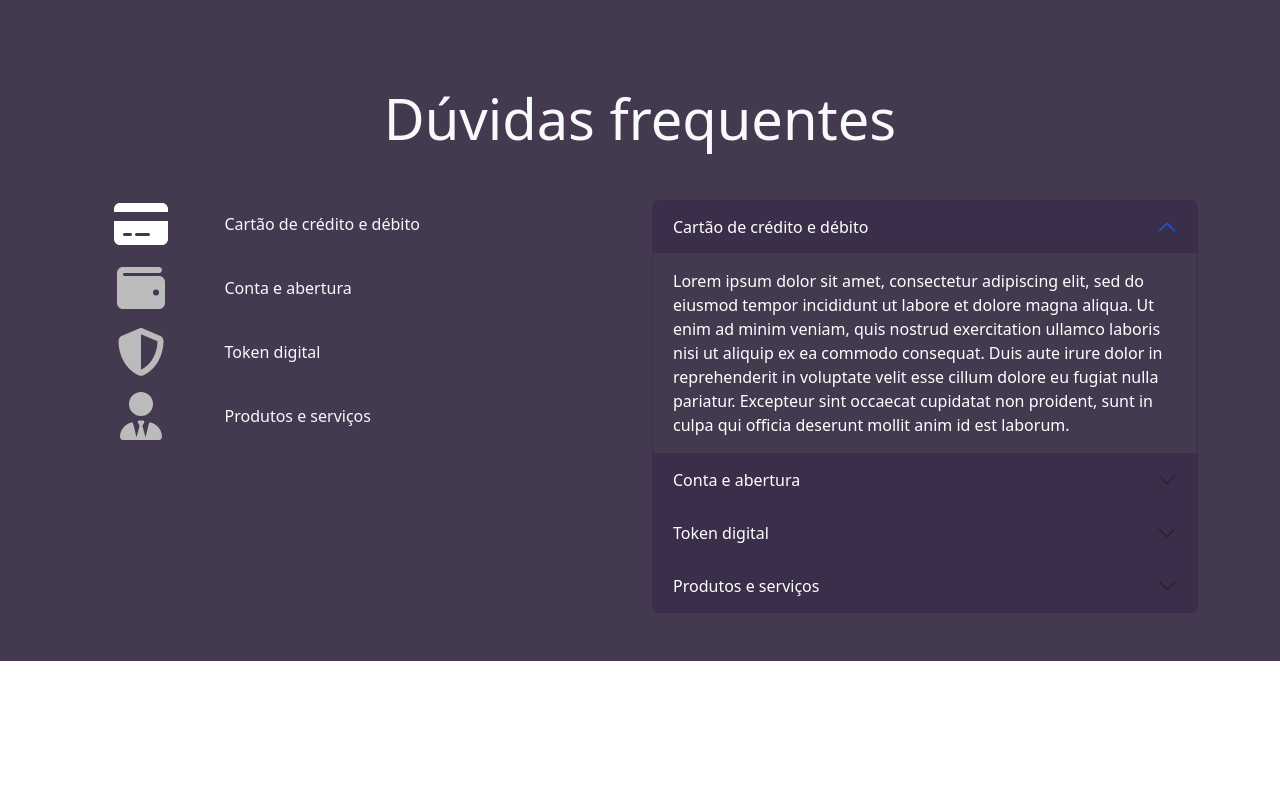
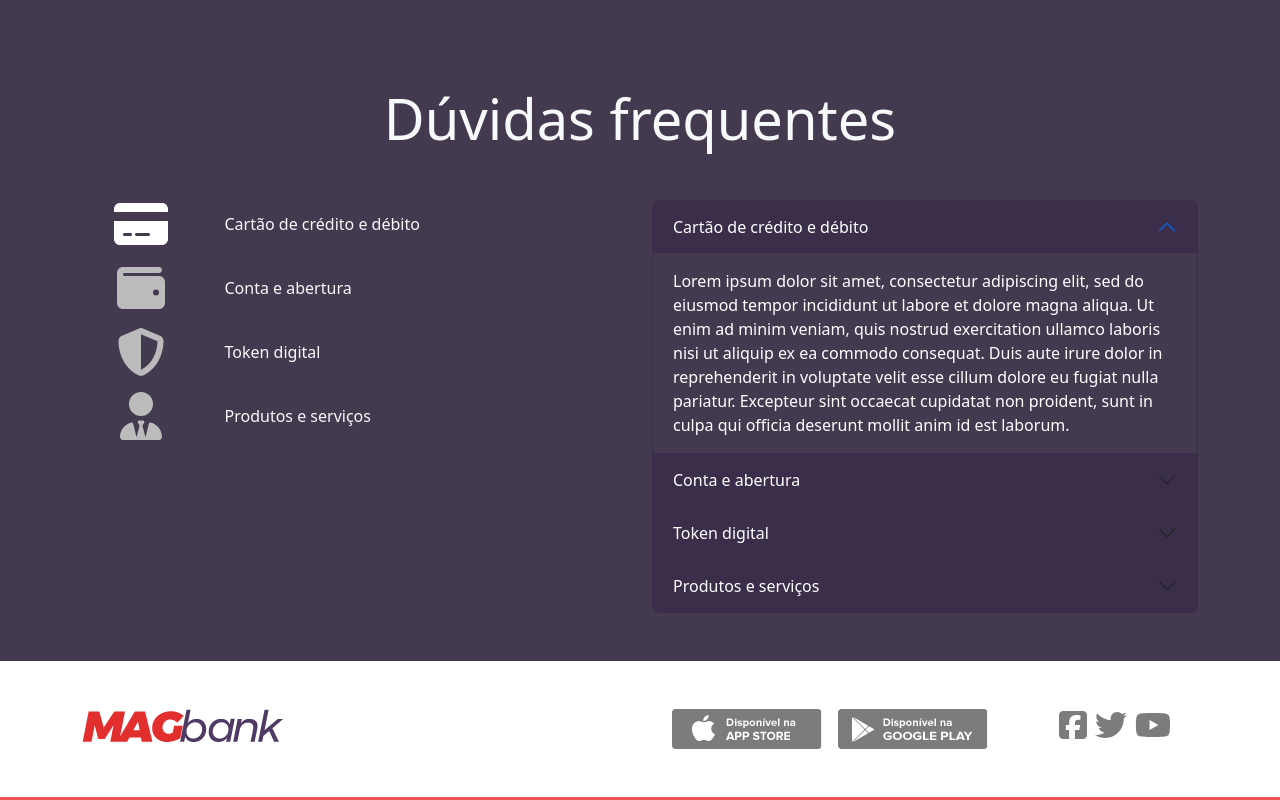
Before and after one commit to Felippeks/magbank, a React (Create React App) app: page / in a window 1280 px wide. Shown: the part 2259-3059 px from the top of the page. Before the commit the page ends 2920 px from the top, so only its background shows below. Built offline with nearby package versions, Linux system fonts and the light colour scheme.

Commit message:
criação footer e aplicação do modal

```diff
--- a/src/App.js
+++ b/src/App.js
@@ -7,21 +7,28 @@ import CardList from './components/CardList';
 import posts from './data/posts';
 import Institutional from './components/Institutional';
 import Fac from './components/Fac';
+import AccountModal from './components/AccountModal'
+import Footer from './components/Footer';
+import { useState } from 'react';
 
 
 
 
 
 function App() {
+  const [ShowModal, setSetShowModal] = useState(false);
+
   return (
     <div className="App">
-      <Navbar/>
-      <Hero/>
+      <Navbar handleCreateAccount={() => setSetShowModal(true)}/>
+      <Hero handleCreateAccount={() => setSetShowModal(true)}/>
       <CreditCard/>
       <CardList posts={posts}/>
-      <CenteredButton/>
+      <CenteredButton handleCreateAccount={() => setSetShowModal(true)}/>
       <Institutional/>
       <Fac/>
+      <AccountModal show={ShowModal} handleClose={() => setSetShowModal(false)}/>
+      <Footer/>
     </div>
   );
 }
--- /dev/null
+++ b/src/components/AccountModal.js
@@ -0,0 +1,39 @@
+import { Button, Form } from "react-bootstrap";
+import Modal from "react-bootstrap/Modal";
+
+const AccountModal = ({ show, handleClose }) => {
+  return (
+    <Modal show={show} onHide={() => handleClose()}>
+      <Modal.Header closeButton>
+        <Modal.Title>Abra sua conta</Modal.Title>
+      </Modal.Header>
+      <Modal.Body>
+        <Form>
+          <Form.Group>
+            <Form.Label>Seu Nome</Form.Label>
+            <Form.Control type="text" placeholder="Digite seu Nome" />
+          </Form.Group>
+          <Form.Group>
+            <Form.Label>Seu Email</Form.Label>
+            <Form.Control type="email" placeholder="Digite seu Email" />
+          </Form.Group>
+          <Form.Group>
+            <Form.Label>Sua Cidade</Form.Label>
+            <Form.Select>
+              <option value="0">São Paulo - SP</option>
+              <option value="1">Curitiba - PR</option>
+              <option value="2">Florianópolis - SC</option>
+              <option value="3">Rio de Janeiro - RJ</option>
+            </Form.Select>
+          </Form.Group>
+        </Form>
+      </Modal.Body>
+      <Modal.Footer>
+        <Button variant="secundary" onClick={() => handleClose()}>Cancelar</Button>
+        <Button variant="primary" onClick={() => handleClose()}>Criar conta</Button>
+      </Modal.Footer>
+    </Modal>
+  );
+};
+
+export default AccountModal;
--- a/src/components/CenteredButton.js
+++ b/src/components/CenteredButton.js
@@ -2,10 +2,10 @@ import Container from "react-bootstrap/Container";
 import Row from "react-bootstrap/Row";
 import Button from "react-bootstrap/Button";
 
-const CenteredButton = () =>  (
+const CenteredButton = ( { handleCreateAccount } ) =>  (
         <Container className='d-flex justify-content-center'>
             <Row >
-                <Button className='my-5' variant='success' size='lg'>
+                <Button className='my-5' variant='success' size='lg' onClick={() => handleCreateAccount()}>
                 Abra sua conta
                 </Button>
             </Row>
--- /dev/null
+++ b/src/components/Footer.js
@@ -0,0 +1,62 @@
+import { Col, Container, Image, Row } from "react-bootstrap";
+
+import logo from "../assests/MAGbank.png";
+import apple from "../assests/applestore.png";
+import google from "../assests/googleplay.png";
+
+import {
+  faFacebookSquare,
+  faTwitter,
+  faYoutube,
+} from "@fortawesome/free-brands-svg-icons";
+import { FontAwesomeIcon } from "@fortawesome/react-fontawesome";
+
+import "./Footer.scss";
+
+const Footer = () => {
+
+
+  return (
+    <footer className="footer">
+      <Container>
+        <Row className="text-center py-5">
+          <Col xs={12} lg={6} className="text-lg-start">
+            <Image src={logo} Image />
+          </Col>
+          <Col xs={12} lg={4} >
+           <a href="https://www.apple.com/br/store" target="_blank" rel="noreferrer" ><Image src={apple} /></a>
+           <a href="https://play.google.com/store" target="_blank" rel="noreferrer"><Image src={google} className="ms-3 my-3 my-lg-0" /></a>
+          </Col>
+          <Col xs={12} lg={2}>
+            <a href="https://www.facebook.com" target="_blank" rel="noreferrer">
+              <FontAwesomeIcon
+                icon={faFacebookSquare}
+                color="#7c7c7c"
+                size="2x"
+
+              />
+            </a>
+            <a href="https://www.twitter.com" target="_blank" rel="noreferrer">
+              <FontAwesomeIcon
+                icon={faTwitter}
+                color="#7c7c7c"
+                size="2x"
+                className="ms-2"
+              />
+            </a>
+            <a href="https://www.youtube.com" target="_blank" rel="noreferrer">
+              <FontAwesomeIcon
+                icon={faYoutube}
+                color="#7c7c7c"
+                size="2x"
+                className="ms-2"
+              />
+            </a>
+          </Col>
+        </Row>
+      </Container>
+    </footer>
+  );
+};
+
+export default Footer;
--- /dev/null
+++ b/src/components/Footer.scss
@@ -0,0 +1,3 @@
+.footer {
+    border-bottom:  0.2rem solid #f05656;
+}
--- a/src/components/Hero.js
+++ b/src/components/Hero.js
@@ -8,7 +8,7 @@ import logoMobile from "../assests/logo__magic-pay--mobile.png";
 import logo from "../assests/logo__magic-pay.png";
 import './Hero.scss';
 
-const Hero = () => {
+const Hero = ({ handleCreateAccount }) => {
     return (
         <Card className="text-center text-light hero">
             <Container>
@@ -19,7 +19,9 @@ const Hero = () => {
                     </Col>
                     <Col lg className="text-lg-start my-5">
                     <p>Pague suas contas pelo nosso APP</p>
-                    <Button variant="outline-light">Abra sua conta</Button>
+                    <Button variant="outline-light" onClick={() => handleCreateAccount()}>
+                    Abra sua conta
+                    </Button>
                     </Col>
                 </Row>
             </Container>
--- a/src/components/Navgation.js
+++ b/src/components/Navgation.js
@@ -9,7 +9,7 @@ import './Navgation.scss';
 
 import logo from '../assests/logo.svg';
 
-const Navgation = () => {
+const Navgation = ({ handleCreateAccount }) => {
   return (
     <Navbar  expand="lg">
       <Container>
@@ -36,7 +36,7 @@ const Navgation = () => {
                 </NavDropdown.Item>
               </NavDropdown>
             </Button>
-            <Button variant="outline-light">
+            <Button variant="outline-light" onClick={() => handleCreateAccount()}>
               Abra sua conta
             </Button>
           </ButtonGroup>
```
